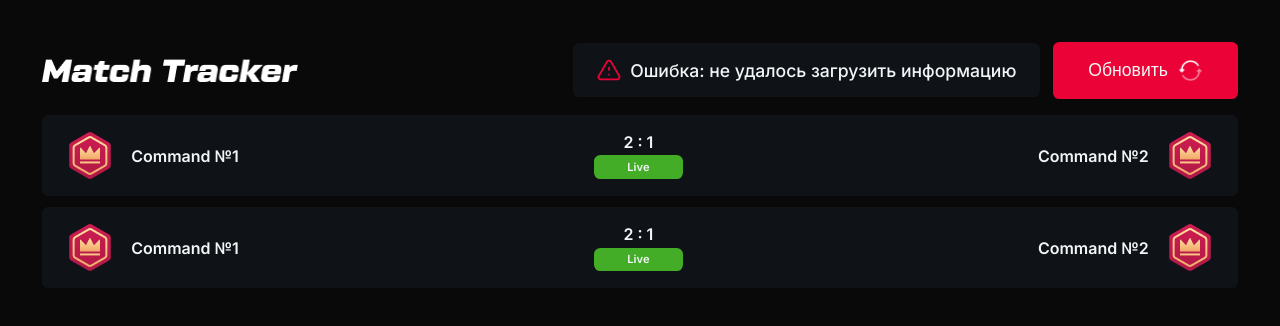
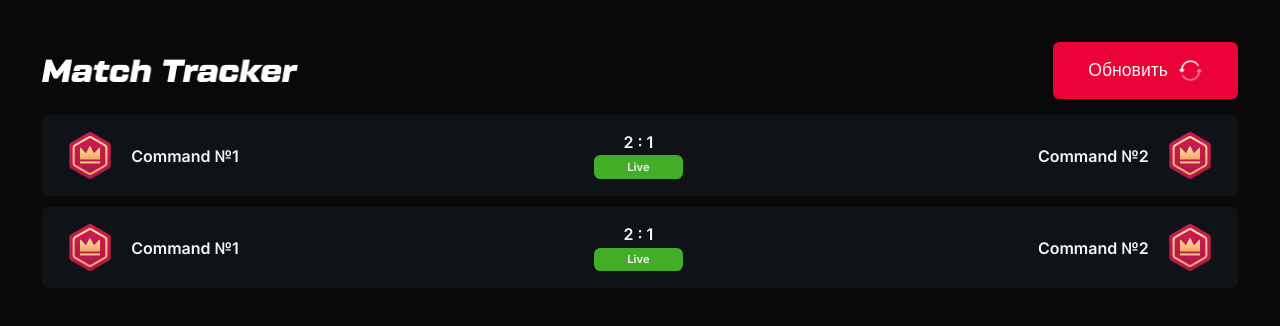
Before and after one commit to silvervelvet/Test, a React (Vite) app: page / in a window 1280 px wide. Shown: the top 326 px of the page. Built offline with nearby package versions, Linux system fonts and the light colour scheme.

Commit message:
add logic for Error in Header

```diff
--- a/src/components/Header/Header.tsx
+++ b/src/components/Header/Header.tsx
@@ -2,13 +2,16 @@ import ErrorNotFound from '../ErrorNotFound/ErrorNotFound';
 import logo from './img/MatchTracker.png';
 import refresh_icon from './img/refresh_icon.png';
 import styles from './Header.module.css';
+import { useError } from '../../context/ErrorContext'
 
 const Header = () => {
+  const { error } = useError();
+
   return (
     <header className={styles.header}>
       <img src={logo} alt="logo" className={styles.logo} />
       <div className={styles.refresh_data_panel}>
-        <ErrorNotFound />
+        {error && <ErrorNotFound />}
         <button className={styles.refresh_btn}>
           Обновить
           <img
```
